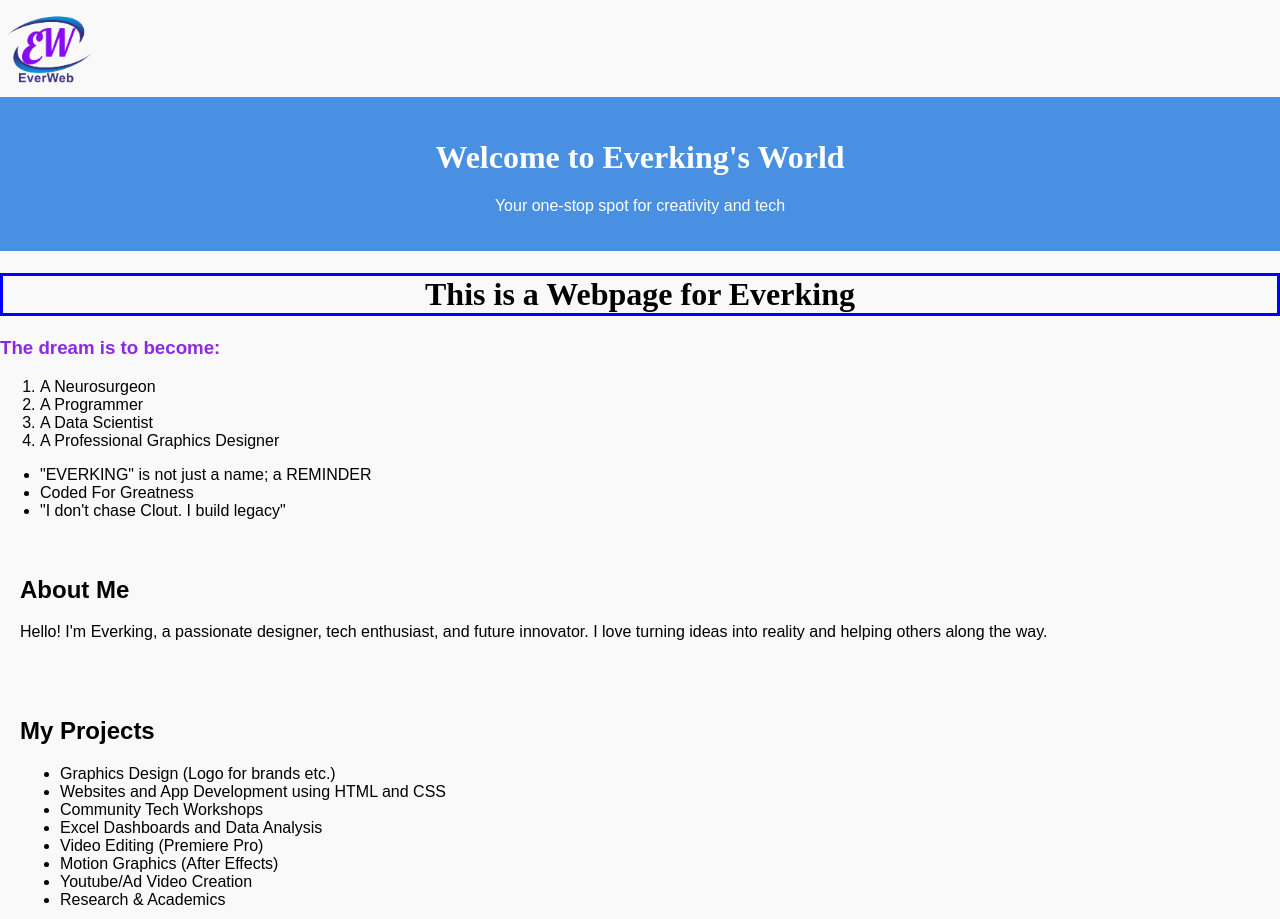
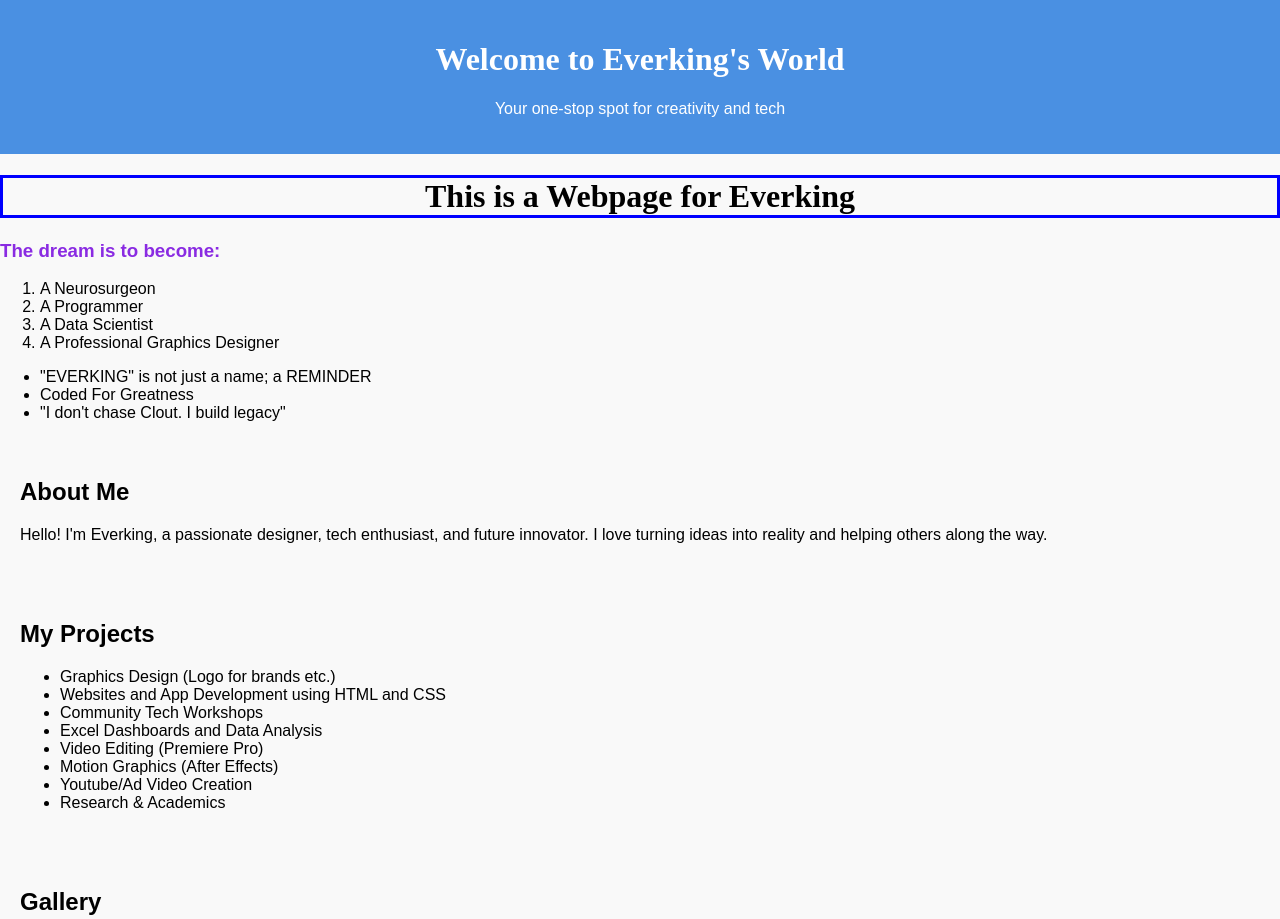
Before and after one commit to EVERKING-bit/EVERKING-bit.github.io, a plain HTML site: page index.html in a window 1280 px wide. Shown: the top 919 px of the page. Drawn offline with Linux system fonts and the light colour scheme.

Commit message:
make changes

```diff
--- a/index.html
+++ b/index.html
@@ -113,9 +113,6 @@
     </style>
 </head>
 <body>
-    <div>
-        <img src="EverWeb.png" width="100px">
-    </div>
 
     <header>
         <h1 id="he">Welcome to Everking's World</h1>
```
